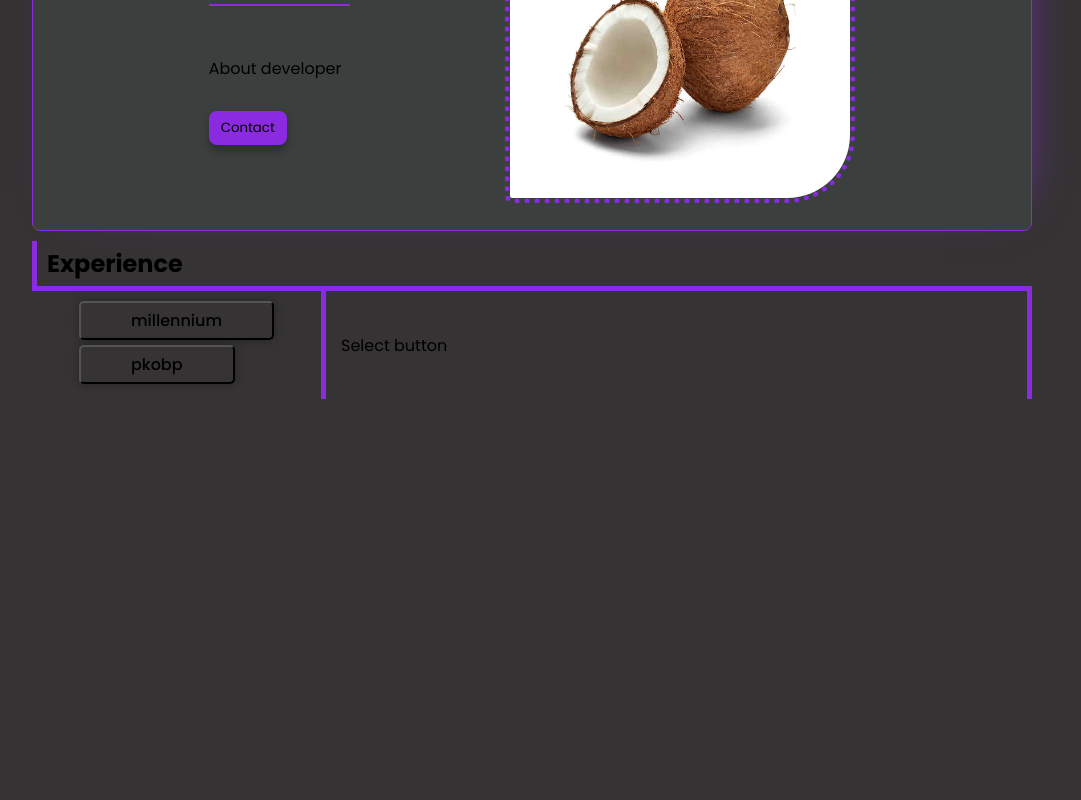
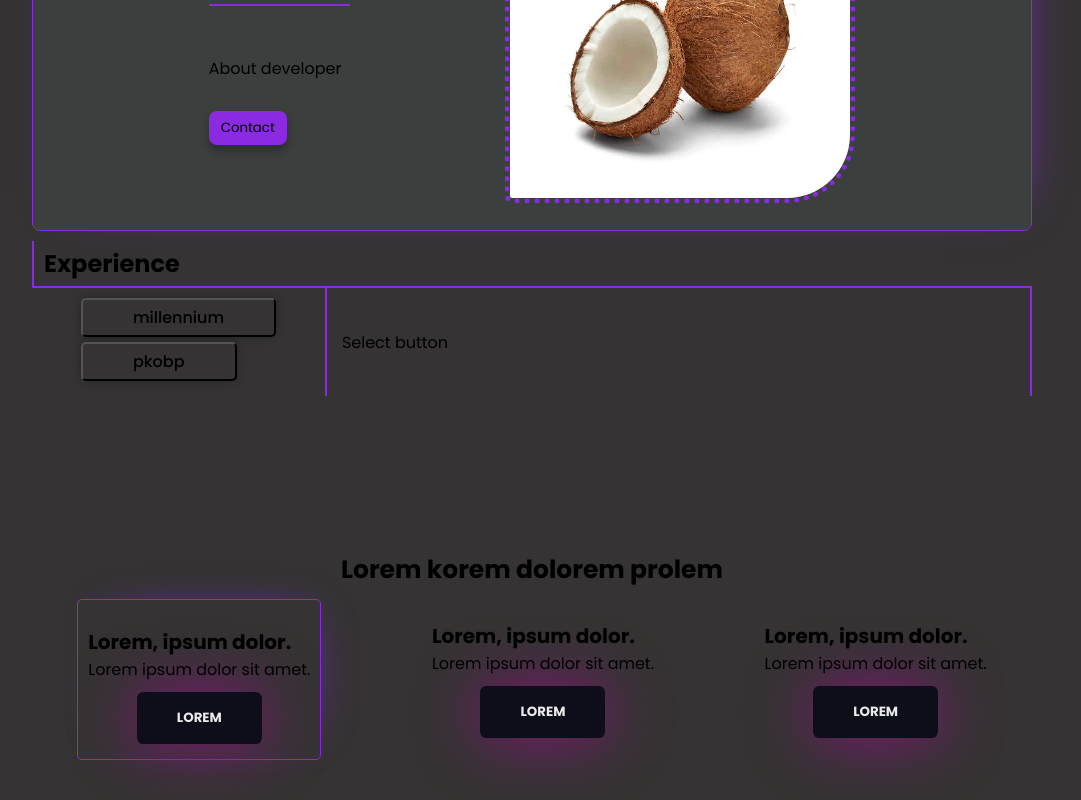
Before and after one commit to MarcinRo1234/portfolioReact, a React (Vite) app in the folder Portfolio-React/: page / in a window 1280 px wide. Shown: the part 233-1033 px from the top of the page, without its empty margins (108-1189 px from the left). Before the commit the page ends 800 px from the top, so only its background shows below. Built offline with nearby package versions, Linux system fonts and the light colour scheme.

Commit message:
delikatne zmiany

```diff
--- a/Portfolio-React/src/App.jsx
+++ b/Portfolio-React/src/App.jsx
@@ -3,6 +3,7 @@ import kokosImg from "../src/assets/Kokos.png"
 import Nav from "./components/Nav";
 import BusinessCard from "./components/BusinessCard";
 import Experience from "./components/Experience";
+import Tripod from "./components/Tripod";
 
 function App() {
 
@@ -12,6 +13,7 @@ function App() {
       <Nav />
       <BusinessCard title="Dev name" description="About developer" buttonText="Contact" imgAlt="devFoto" imgSrc={kokosImg} />
       <Experience />
+      <Tripod />
     </>
   )
 }
--- a/Portfolio-React/src/components/Experience.jsx
+++ b/Portfolio-React/src/components/Experience.jsx
@@ -20,17 +20,17 @@ const SectionContainer = styled.section`
     align-items: center;
     width: 100%;
     // margin: 10px 20px;
-    border-right: 5px solid rgb(138, 43, 226);
+    border-right: 2px solid rgb(138, 43, 226);
     // border-bottom: 5px solid rgb(138, 43, 226);
 `
 const Header = styled.h2`
     padding: 5px 10px;
-    border-left: 5px solid rgb(138, 43, 226);
-    border-bottom: 5px solid rgb(138, 43, 226)
+    border-left: 2px solid rgb(138, 43, 226);
+    border-bottom: 2px solid rgb(138, 43, 226)
 
 `
 const Aside = styled.aside`
-    border-right: 5px solid rgb(138, 43, 226);
+    border-right: 2px solid rgb(138, 43, 226);
     width: 30%;
     display: flex;
     justify-content: center;
--- a/Portfolio-React/src/components/Tripod.jsx
+++ b/Portfolio-React/src/components/Tripod.jsx
@@ -5,7 +5,11 @@ const DivWrapper = styled.div`
   margin: 5px auto;
   margin-bottom: 40px;
 //   background-color: blueviolet;
-`;
+`
+const Section = styled.section`
+  border-radius: 5px;
+
+`
 const H2 = styled.h2`
   text-align: center;
   margin-bottom: 10px;
@@ -24,6 +28,7 @@ const Li = styled.li`
     padding: 5px 10px;
     box-shadow: 12px -7px 48px -30px rgb(138, 43, 226);
     border: 1px solid rgb(138, 43, 226);
+    border-radius: 5px;
 `
 const H3 = styled.h3`
   font-size: 20px;
@@ -44,18 +49,18 @@ const Button = styled.button`
   color: rgb(234, 234, 234);
   font-weight: 700;
   transition: 0.6s;
-  box-shadow: 0px 0px 60px #1f4c65;
+  box-shadow: 0px 0px 60px #85157b;
 //   -webkit-box-reflect: below 10px
 //     linear-gradient(to bottom, rgba(0, 0, 0, 0), rgba(0, 0, 0, 0.4));
   &:active {
     scale: 0.92;
   }
   &:hover {
-    background: rgb(2, 29, 78);
+    background: rgb(134, 4, 134);
     background: linear-gradient(
       270deg,
       rgba(2, 29, 78, 0.681) 0%,
-      rgba(31, 215, 232, 0.873) 60%
+      rgba(134, 28, 148, 0.87) 60%
     );
     color: rgb(4, 4, 38);
   }
@@ -66,7 +71,7 @@ export default function Tripod() {
       <H2>Lorem korem dolorem prolem</H2>
       <UL>
         <Li>
-          <div className="section_box">
+          <Section>
             <picture></picture>
             <div className="section_box__content">
               <H3>Lorem, ipsum dolor.</H3>
@@ -75,7 +80,7 @@ export default function Tripod() {
             <div className="section_box__btns">
               <Button>Lorem</Button>
             </div>
-          </div>
+          </Section>
         </Li>
         <li>
           <div className="section_box">
```
